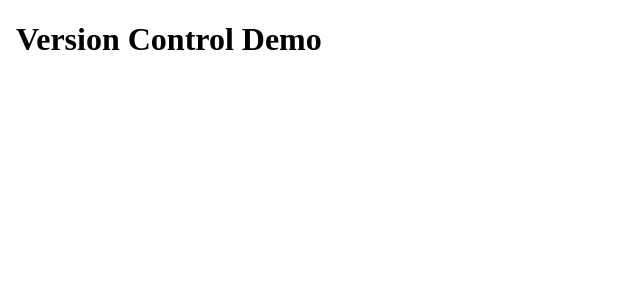
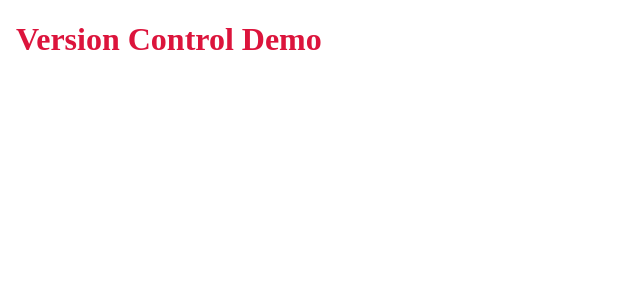
Before and after one commit to ShrikantBinorkar/version-control, an Angular app: page / in a window 1280 px wide. Shown: the top 300 px of the page, without its empty margins (0-640 px from the left). Built offline with nearby package versions, Linux system fonts and the light colour scheme.

Commit message:
added heading style

```diff
--- a/src/app/app.component.css
+++ b/src/app/app.component.css
@@ -0,0 +1,3 @@
+h1 {
+    color: crimson;
+}
```
